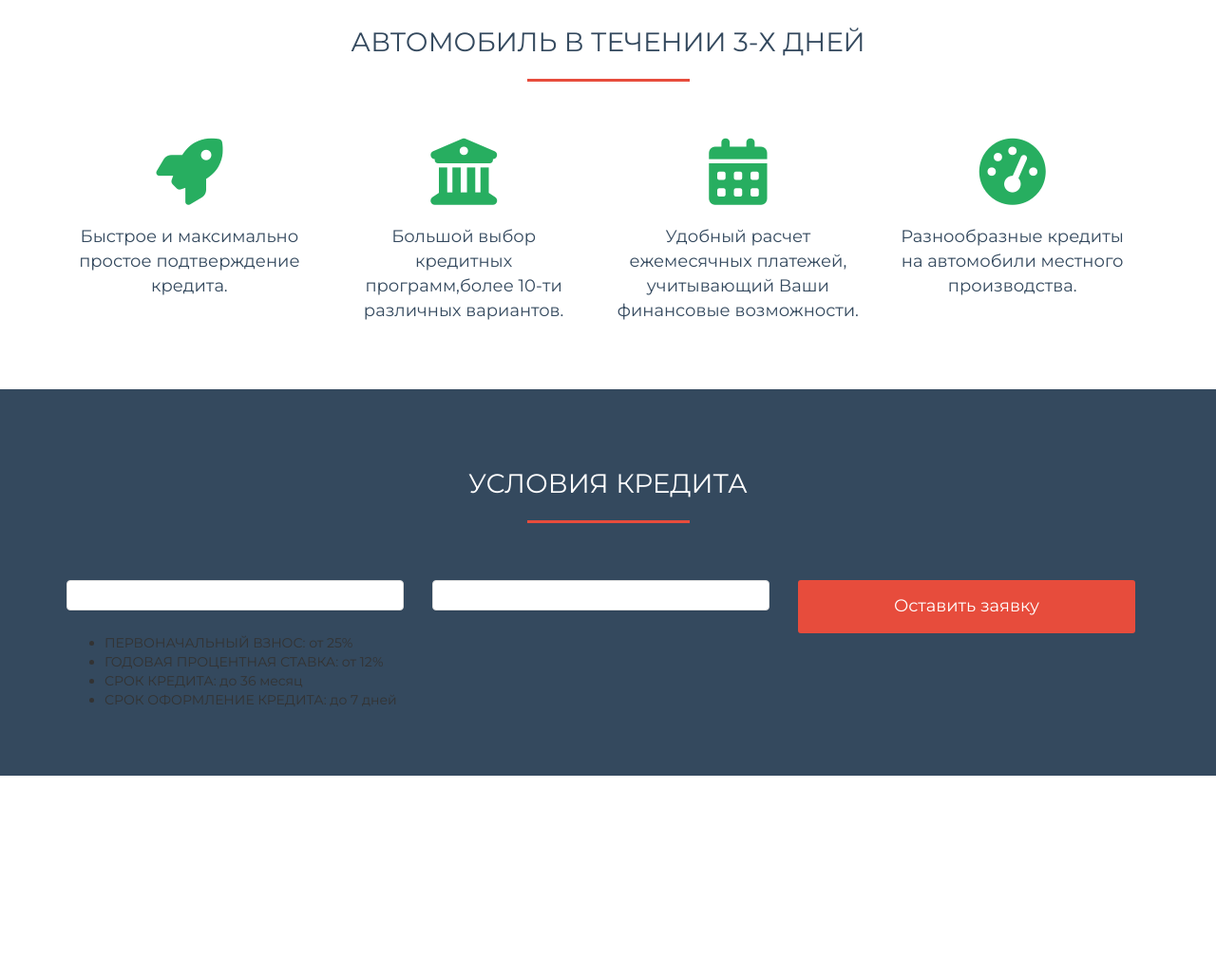
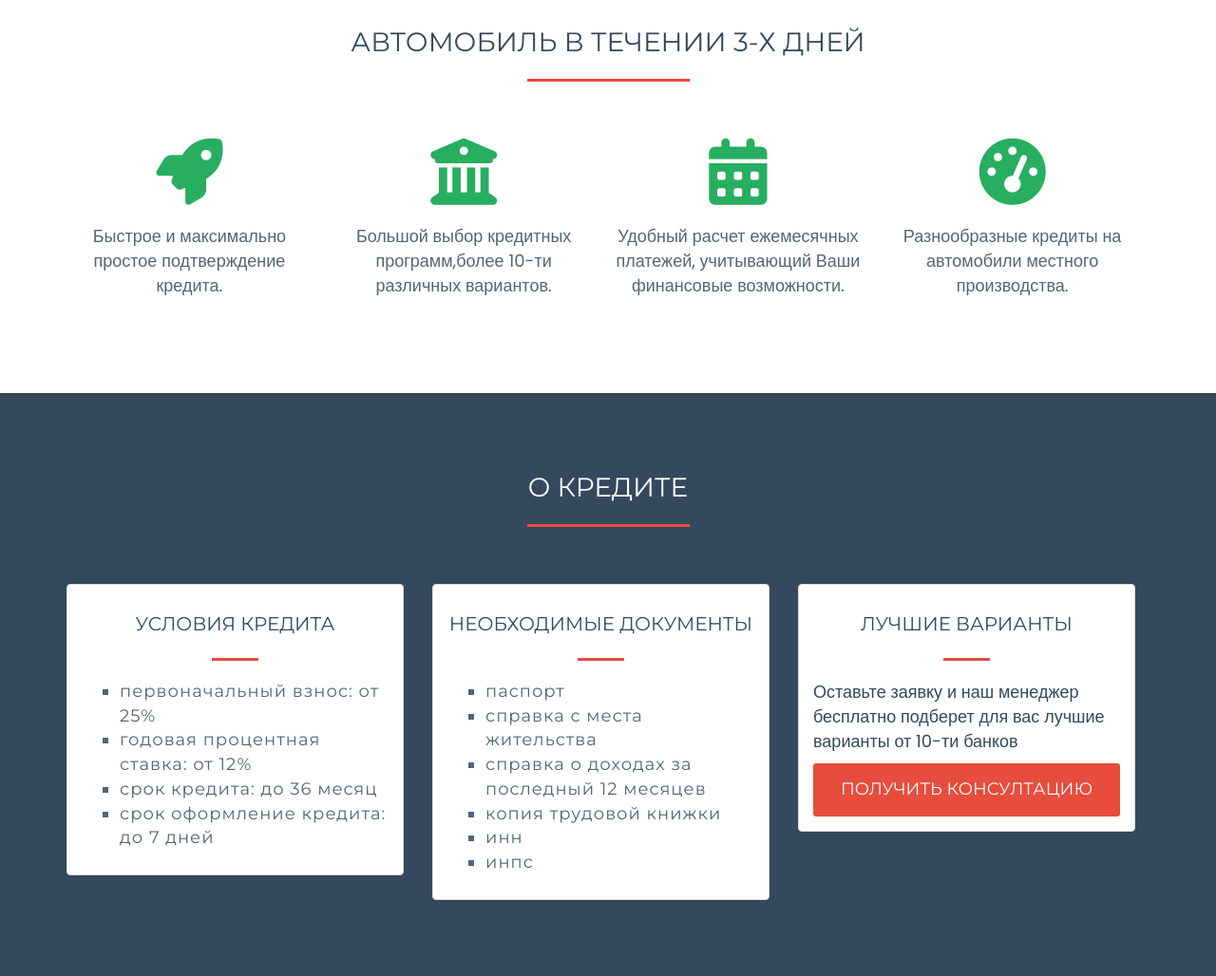
Before and after one commit to Safarali/auto-credit, a PHP site: page /index.html in a window 1280 px wide. Shown: the part 765-1793 px from the top of the page at 95% size. Before the commit the page ends 1582 px from the top, so only its background shows below. Run offline with PHP 8.4, Linux system fonts and the light colour scheme; some libraries are stand-ins or nearby versions; some web fonts are replaced.

Commit message:
Loan terms section added

```diff
--- a/css/custom.css
+++ b/css/custom.css
@@ -42,10 +42,19 @@ h3 {
 	color: #34495e;
 }
 
+h4 {
+	font-size: 20px;
+	line-height: 32px;
+	color: #34495e;
+	text-align: center;
+	text-transform: uppercase;
+}
+
 p {
 	font-size: 18px;
 	line-height: 26px;
 	color: #34495e;
+	font-family: 'Poppins', sans-serif;
 }
 
 /* ================= Top part ================= */
@@ -84,6 +93,10 @@ p {
 	background-color: #e74c3c;
 	color: #fff;
 	font-family: 'Montserrat', sans-serif;
+	outline: none !important;
+	border: none;
+	width: 100%;
+	font-size: 18px;
 }
 
 .my-button:hover{
@@ -143,13 +156,6 @@ p {
 	border-left: 4px solid rgba(231, 76, 60,0.7);
 }
 
-.deals-button {
-	outline: none !important;
-	border: none;
-	width: 100%;
-	font-size: 18px;
-}
-
 form h2, form p {
 	color: #34495e;
 	text-align: center;
@@ -176,8 +182,12 @@ form p {
 	width: 15%;
 	margin-bottom: 60px;
 }
-/* ========== Section Loan requirements =========== */
 
+.how-it-works p {
+	padding-bottom: 30px;
+	color: rgba(44, 62, 80,.8);
+}
+/* ========== Section About-Loan =========== */
 .details {
 	background-color: #34495e;
 }
@@ -185,3 +195,19 @@ form p {
 .details  h3 {
 	color: #fff;
 }
+
+.details-box hr {
+	margin-bottom: 20px;
+}
+
+.loan-terms {
+	list-style-type:square;
+}
+
+
+.loan-terms li {
+	text-transform: lowercase;
+	letter-spacing: 1px;
+	font-size: 18px;
+	color: rgba(44, 62, 80,.8);
+}
--- a/index.html
+++ b/index.html
@@ -112,34 +112,48 @@
 
 	<section class="details">
 		<div class="container">
-			<h3 class="text-center">УСЛОВИЯ КРЕДИТА</h3><hr>
+			<h3 class="text-center">O КРЕДИТE</h3><hr>
 
 			<div class="row">
 				<div class="col-xs-12 col-sm-6 col-md-4 col-lg-4">
 					<div class="panel panel-default">
-						<div class="panel-body">
-
+						<div class="panel-body details-box">
+							<h4>УСЛОВИЯ КРЕДИТА</h4><hr>
+							<ul class="loan-terms">
+								<li>ПЕРВОНАЧАЛЬНЫЙ ВЗНОС: от 25%</li>
+								<li>ГОДОВАЯ ПРОЦЕНТНАЯ СТАВКА: от 12%</li>
+								<li>СРОК КРЕДИТА: до 36 месяц</li>
+								<li>СРОК ОФОРМЛЕНИЕ КРЕДИТА: до 7 дней</li>
+							</ul>
 						</div>
 					</div>
 				</div>
 				<div class="col-xs-12 col-sm-6 col-md-4 col-lg-4">
 					<div class="panel panel-default">
-						<div class="panel-body">
-
+						<div class="panel-body details-box">
+							<h4>НЕОБХОДИМЫЕ ДОКУМЕНТЫ</h4><hr>
+							<ul class="loan-terms documents">
+								<li>ПАСПОРТ</li>
+								<li>СПРАВКА С МЕСТА ЖИТЕЛЬСТВА </li>
+								<li>СПРАВКА О ДОХОДАХ ЗА ПОСЛЕДНЫЙ 12 МЕСЯЦЕВ</li>
+								<li>КОПИЯ ТРУДОВОЙ КНИЖКИ</li>
+								<li>ИНН</li>
+								<li>ИНПС</li>
+							</ul>
 						</div>
 					</div>
 				</div>
-				<div class="col-md-4">
-					<input type="submit" class="my-button deals-button" value="Оставить заявку"/>
+				<div class="col-xs-12 col-sm-12 col-md-4 col-lg-4">
+					<div class="panel panel-default">
+						<div class="panel-body details-box">
+							<h4>лучшие варианты</h4><hr>
+							<p>Оставьте заявку и наш менеджер бесплатно подберет для вас лучшие варианты от 10-ти банков</p>
+							<input type="submit" class="my-button" value="ПОЛУЧИТЬ КОНСУЛТАЦИЮ"/>
+						</div>
+					</div>
 				</div>
 			</div>
 
-			<ul class="loan-terms">
-				<li>ПЕРВОНАЧАЛЬНЫЙ ВЗНОС: от 25%</li>
-				<li>ГОДОВАЯ ПРОЦЕНТНАЯ СТАВКА: от 12%</li>
-				<li>СРОК КРЕДИТА: до 36 месяц</li>
-				<li>СРОК ОФОРМЛЕНИЕ КРЕДИТА: до 7 дней</li>
-			</ul>
 		</div>
 	</section>
 	</body>
```
